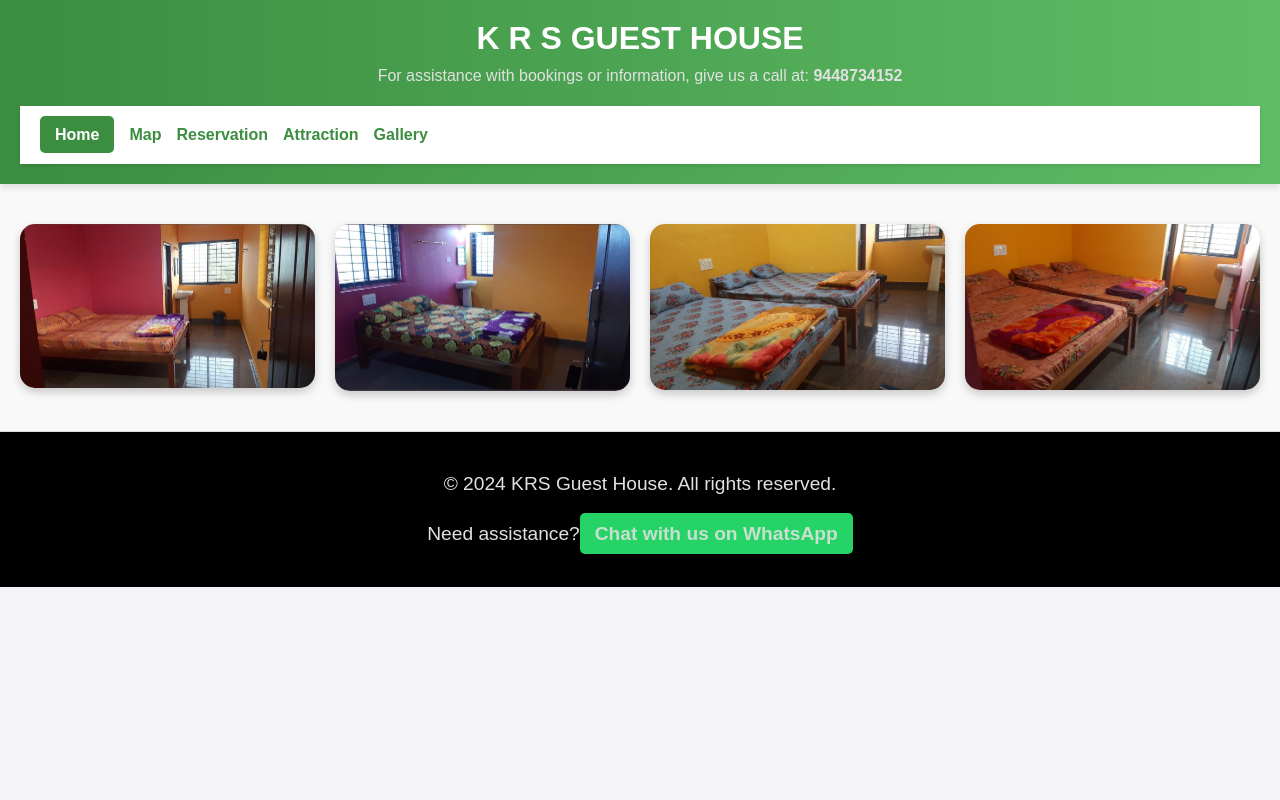
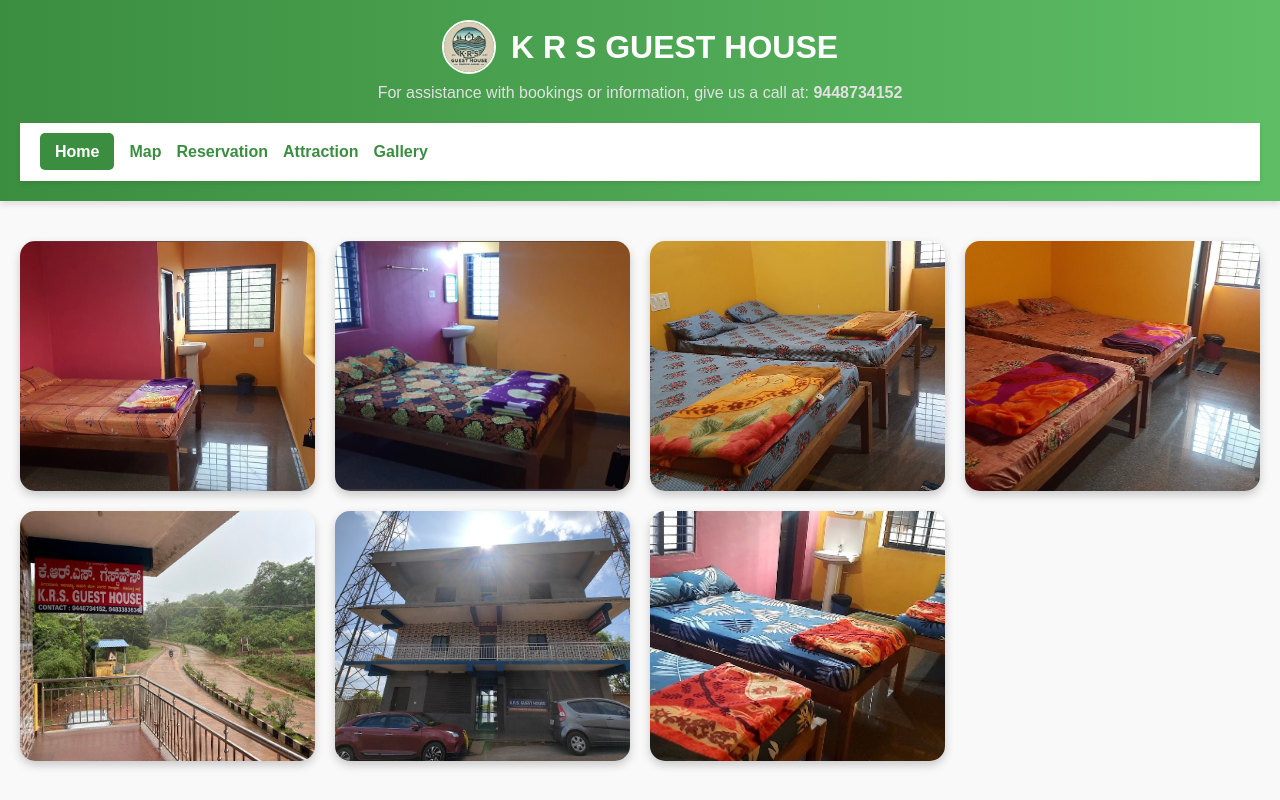
Before and after one commit to gohk007/krsguesthouse, a React (Create React App) app: page /gallery in a window 1280 px wide. Shown: the top 800 px of the page. Built offline with nearby package versions, Linux system fonts and the light colour scheme.

Commit message:
some code changes

```diff
--- a/src/components/Gallery.css
+++ b/src/components/Gallery.css
@@ -1,9 +1,8 @@
-/* Gallery.css */
-
+/* General styling for gallery */
 .gallery {
   text-align: center;
   padding: 40px 20px;
-  background-color: #f9f9f9; /* Light background for contrast */
+  background-color: #f9f9f9; /* Light background */
 }
 
 .image-container {
@@ -15,7 +14,8 @@
 
 .gallery-image {
   width: 100%;
-  max-width: 300px; /* Restricts overly large images */
+  height: 250px; /* Ensures uniform height */
+  object-fit: cover; /* Maintains aspect ratio and fills container */
   border-radius: 15px;
   box-shadow: 0 4px 10px rgba(0, 0, 0, 0.2); /* Subtle shadow */
   transition: transform 0.3s ease, box-shadow 0.3s ease;
@@ -23,7 +23,7 @@
 
 .gallery-image:hover {
   transform: scale(1.05); /* Zoom effect on hover */
-  box-shadow: 0 6px 15px rgba(0, 0, 0, 0.3); /* Enhance shadow on hover */
+  box-shadow: 0 6px 15px rgba(0, 0, 0, 0.3); /* Enhanced shadow on hover */
 }
 
 /* Optional - Adjust spacing for smaller screens */
--- a/src/components/Gallery.js
+++ b/src/components/Gallery.js
@@ -7,6 +7,9 @@ const Gallery = () => {
     "/image6.jpeg",
     "/image2.jpg",
     "/image3.jpg",
+    "/image1.jpg",
+    "/image4.jpg",
+    "/image5.jpeg"
   ];
 
   return (
--- a/src/components/Header.css
+++ b/src/components/Header.css
@@ -8,6 +8,22 @@
   top: 0;
   z-index: 1000;
   box-shadow: 0px 4px 6px rgba(0, 0, 0, 0.1);
+}
+
+.logo-title {
+  display: flex;
+  align-items: center;
+  justify-content: center;
+  gap: 15px;
+}
+
+.krs-logo {
+  width: 50px;
+  height: 50px;
+  border-radius: 50%;
+  border: 2px solid white;
+  background-color: white;
+  object-fit: cover;  /* Ensures proper scaling */
 }
 
 .header h1 {
@@ -62,19 +78,3 @@
   padding: 10px 15px;
   border-radius: 5px;
 }
-
-/* WhatsApp Link Styling */
-.whatsapp-link {
-  background-color: #25d366; /* WhatsApp green */
-  color: white;
-  padding: 10px 15px;
-  border-radius: 5px;
-  font-weight: bold;
-  text-decoration: none;
-  transition: background-color 0.3s ease, box-shadow 0.3s ease;
-}
-
-.whatsapp-link:hover {
-  background-color: #128c7e; /* Darker WhatsApp green */
-  box-shadow: 0px 4px 8px rgba(0, 0, 0, 0.2);
-}
--- a/src/components/Header.js
+++ b/src/components/Header.js
@@ -12,7 +12,10 @@ const Header = () => {
   return (
     <header className="header">
       <div className="header-content">
-        <h1>K R S GUEST HOUSE</h1>
+        <div className="logo-title">
+          <img src="krs.png" alt="KRS Logo" className="krs-logo" />
+          <h1>K R S GUEST HOUSE</h1>
+        </div>
         <p>For assistance with bookings or information, give us a call at: <strong>9448734152</strong></p>
       </div>
       <nav className="nav-bar">
@@ -63,14 +66,6 @@ const Header = () => {
             </Link>
           </li>
         </ul>
-        {/* <a
-          href="https://wa.me/919448734152"
-          target="_blank"
-          rel="noopener noreferrer"
-          className="whatsapp-link"
-        >
-          WhatsApp
-        </a> */}
       </nav>
     </header>
   );
--- a/src/components/attraction.js
+++ b/src/components/attraction.js
@@ -23,7 +23,7 @@ const attractions = [
     {
         name: "ಕೊಡಚಾದ್ರಿ",
         description: "ಕೊಡಚಾದ್ರಿಯು ದಟ್ಟವಾದ ಕಾಡುಗಳನ್ನು ಹೊಂದಿರುವ ಪರ್ವತ ಶಿಖರವಾಗಿದೆ, ಸಮುದ್ರ ಮಟ್ಟದಿಂದ ಸುಮಾರು 1343 ಮೀ ಗಳಷ್ಟು ಎತ್ತರದಲ್ಲಿದೆ. ಇದು ಕರ್ನಾಟಕ ಸರ್ಕಾರದಿಂದ ಪಾರಂಪರಿಕ ನೈಸರ್ಗಿಕ ಸ್ಥಳದ ಮಾನ್ಯತೆ ಪಡೆದಿದೆ.",
-        distance: "150 km from KRS Guest House",
+        distance: "40 km from KRS Guest House",
         image: "kodachadri.jpg",
       }
   ];
```
